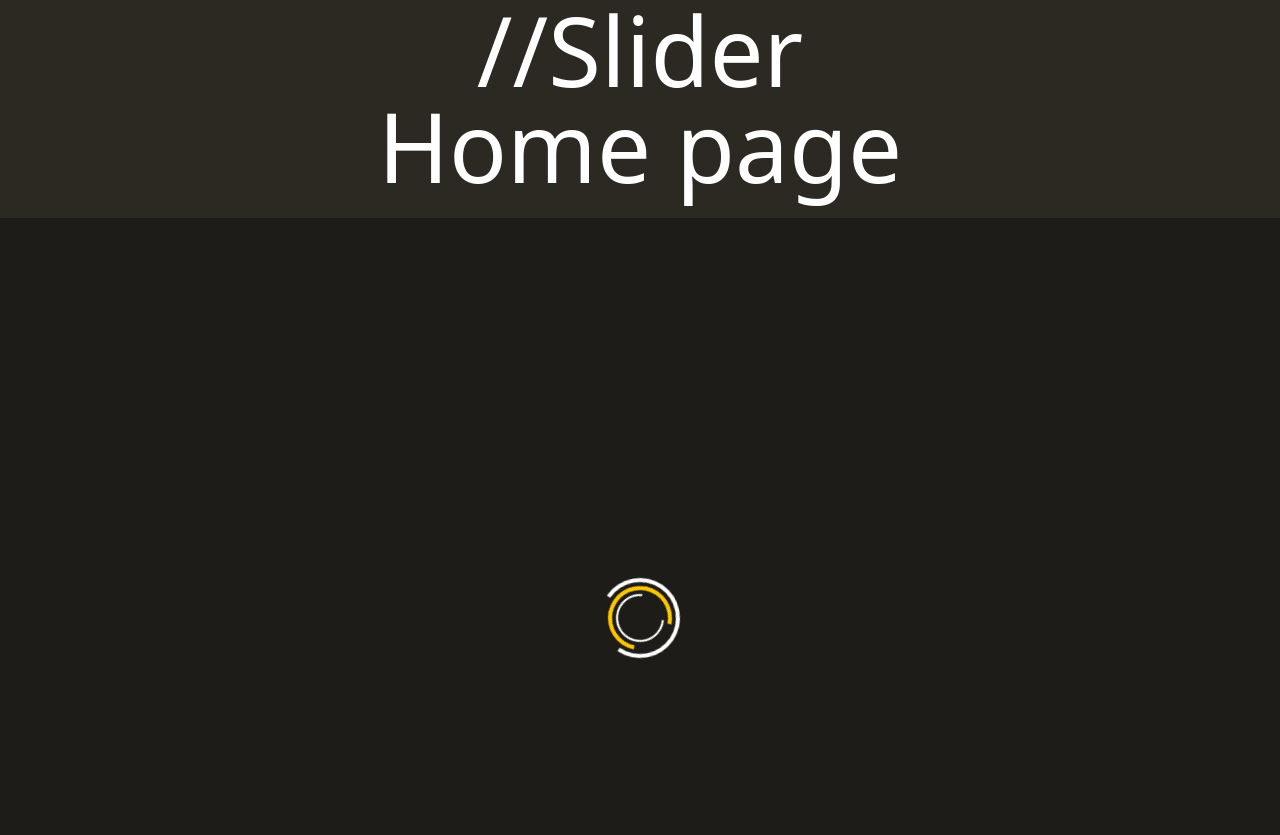
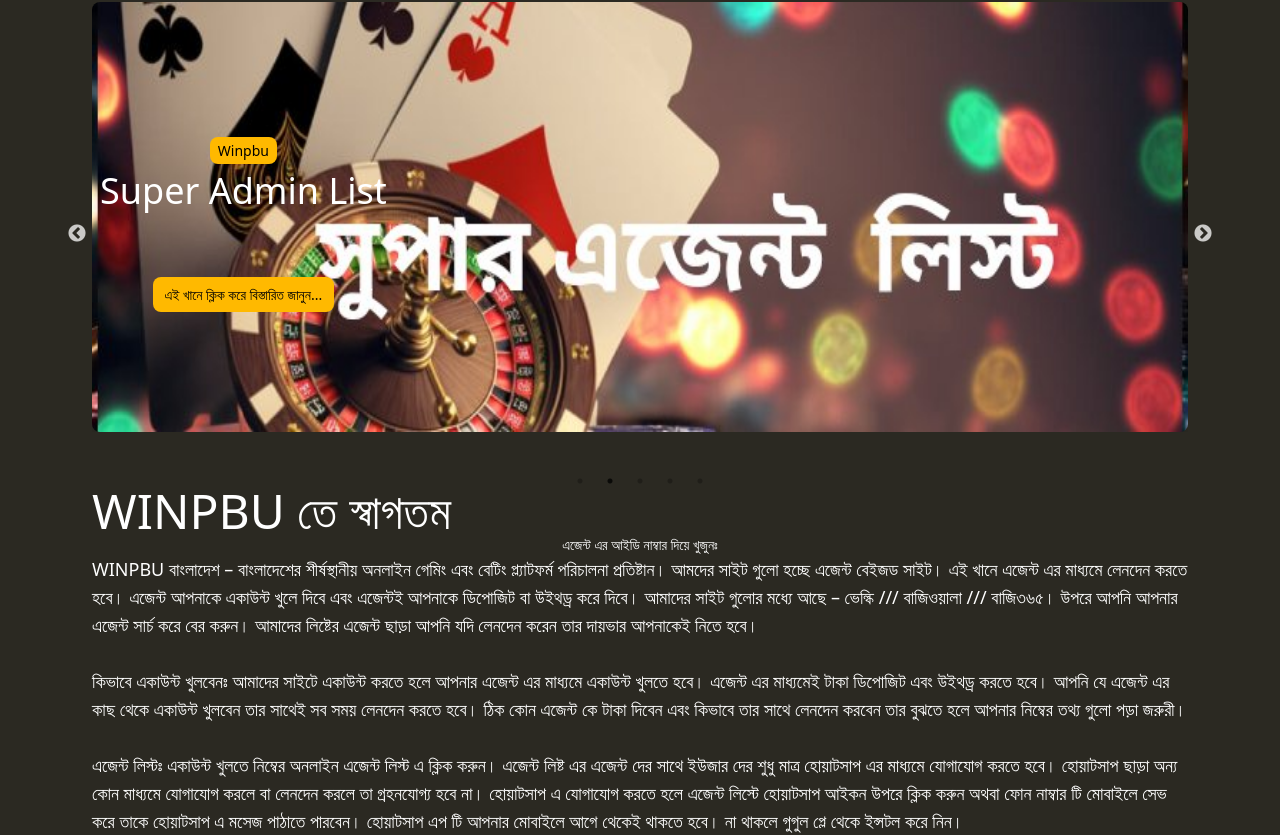
Before and after one commit to triwebic11/trending, a React (Vite) app in the folder client/: page / in a window 1280 px wide. Shown: the part 428-1263 px from the top of the page. Built offline with nearby package versions, Linux system fonts and the light colour scheme.

Commit message:
Home page design

```diff
--- a/client/src/components/ImageBoxDesigner.jsx
+++ b/client/src/components/ImageBoxDesigner.jsx
@@ -6,7 +6,7 @@
       <img
         src={imgSrc}
         alt={alt}
-        className="w-full rounded-lg shadow-lg hover:scale-120 hover:-rotate-6 duration-300"
+        className=" w-full h-[430px] rounded-lg shadow-lg hover:scale-120 hover:-rotate-6 duration-300"
       />
     </div>
   );
--- /dev/null
+++ b/client/src/components/SecondSlid.jsx
@@ -0,0 +1,86 @@
+import React from "react";
+import siteamdin from "../assets/site-admin-list.jpg";
+import subadmin from "../assets/sub-admin.jpg";
+import superadmin from "../assets/super-agent.jpg";
+import masteragent from "../assets/master-agent.jpg";
+import customer from "../assets/customer.jpeg";
+import Slider from "react-slick";
+import "slick-carousel/slick/slick.css";
+import "slick-carousel/slick/slick-theme.css";
+
+import SubBoxOfSecondSlid from "./SubBoxOfSecondSlid";
+import ImageBoxDesigner from "./ImageBoxDesigner";
+const SecondSlid = () => {
+  const settings = {
+    dots: true,
+    infinite: true,
+    speed: 400,
+    autoplay: true,
+    autoplaySpeed: 5000,
+    slidesToShow: 1,
+    slidesToScroll: 1,
+    cssEase: "linear",
+  };
+  return (
+    <div>
+      <div className="slider-container relative mb-4 rounded-lg">
+        <Slider {...settings}>
+          <div className="w-full h-52 relative">
+            <ImageBoxDesigner
+              imgSrc={masteragent}
+              alt="Master agent list"
+              className="h-52 opacity-60"
+            />
+            <SubBoxOfSecondSlid
+              link={"/masteragentlist"}
+              title="Master Agent List"
+            />
+          </div>
+          <div className="w-full h-52 relative">
+            <ImageBoxDesigner
+              imgSrc={superadmin}
+              alt="Super admin list"
+              className="h-52 opacity-60"
+            />
+            <SubBoxOfSecondSlid
+              link={"/superagentlist"}
+              title="Super Admin List"
+            />
+          </div>
+          <div className="w-full h-52 relative">
+            <ImageBoxDesigner
+              imgSrc={subadmin}
+              alt="Sub admin list"
+              className="h-52 opacity-60"
+            />
+            <SubBoxOfSecondSlid link={"/subadminlist"} title="Sub Admin List" />
+          </div>
+          <div className="w-full h-52 relative">
+            <ImageBoxDesigner
+              imgSrc={siteamdin}
+              alt="Site admin list"
+              className="h-52 opacity-60"
+            />
+            <SubBoxOfSecondSlid
+              link={"/siteadminlist"}
+              title="Site Admin List"
+            />
+          </div>
+          <div className="w-full h-52 relative">
+            <ImageBoxDesigner
+              imgSrc={customer}
+              alt="Customer Servics"
+              className="h-52 opacity-60"
+            />
+            <SubBoxOfSecondSlid
+              link={"/customerservics"}
+              title="Customer Service"
+            />
+          </div>
+        </Slider>
+      </div>
+    </div>
+  );
+};
+
+export default SecondSlid;
--- /dev/null
+++ b/client/src/components/SubBoxOfSecondSlid.jsx
@@ -0,0 +1,28 @@
+import React from "react";
+import { Link } from "react-router-dom";
+
+const SubBoxOfSecondSlid = ({ link, title }) => {
+  return (
+    <div className=" absolute top-1/3 left-2 flex flex-col gap-1 z-20">
+      <div>
+        <Link to={link} className="text-black">
+          <span className="bg-amber-400 px-2 py-1 rounded-lg text-sm  hover:cursor-pointer hover:bg-orange-500">
+            Winpbu
+          </span>
+        </Link>
+      </div>
+      <div className="text-4xl text-white cursor-pointer">
+        <Link to={link}>{title}</Link>
+      </div>
+      <div>
+        <Link to={link}>
+          <span className="bg-amber-400 px-3 py-2 rounded-lg text-sm text-black hover:cursor-pointer hover:bg-orange-500">
+            এই খানে ক্লিক করে বিস্তারিত জানুন...
+          </span>
+        </Link>
+      </div>
+    </div>
+  );
+};
+
+export default SubBoxOfSecondSlid;
--- a/client/src/pages/CustomerServics.jsx
+++ b/client/src/pages/CustomerServics.jsx
@@ -3,7 +3,7 @@
 import customer from "../assets/customer.jpeg";
 import { FaWhatsappSquare } from "react-icons/fa";
 import { Link } from "react-router-dom";
-import ImageBoxDesigner from "../components/ImageBoxDesigner";
+
 
 const CustomerServics = () => {
   const data = [
--- a/client/src/pages/Home.jsx
+++ b/client/src/pages/Home.jsx
@@ -1,12 +1,56 @@
 import React from "react";
 import Container from "../components/Container";
+import SecondSlid from "../components/SecondSlid";
 
 const Home = () => {
   return (
     <div>
       <Container className="my-6 px-7  text-center text-white text-8xl">
-        //Slider
-        <div>Home page</div>
+        <div className="relative">
+          <SecondSlid />
+          <div className="text-left my-5">
+            <div>
+              <h1 className="text-5xl">WINPBU তে স্বাগতম</h1>
+            </div>
+            <div>
+              <h3 className="text-center text-sm">
+                এজেন্ট এর আইডি নাম্বার দিয়ে খুজুনঃ
+              </h3>
+            </div>
+            <div className=" text-lg ">
+              <p>
+                WINPBU বাংলাদেশ – বাংলাদেশের শীর্ষস্থানীয় অনলাইন গেমিং এবং
+                বেটিং প্ল্যাটফর্ম পরিচালনা প্রতিষ্টান। আমদের সাইট গুলো হচ্ছে
+                এজেন্ট বেইজড সাইট। এই খানে এজেন্ট এর মাধ্যমে লেনদেন করতে হবে।
+                এজেন্ট আপনাকে একাউন্ট খুলে দিবে এবং এজেন্টই আপনাকে ডিপোজিট বা
+                উইথড্র করে দিবে। আমাদের সাইট গুলোর মধ্যে আছে – ভেল্কি ///
+                বাজিওয়ালা /// বাজি৩৬৫। উপরে আপনি আপনার এজেন্ট সার্চ করে বের
+                করুন। আমাদের লিষ্টের এজেন্ট ছাড়া আপনি যদি লেনদেন করেন তার দায়ভার
+                আপনাকেই নিতে হবে।
+              </p>
+              <br />
+              <p>
+                কিভাবে একাউন্ট খুলবেনঃ আমাদের সাইটে একাউন্ট করতে হলে আপনার
+                এজেন্ট এর মাধ্যমে একাউন্ট খুলতে হবে। এজেন্ট এর মাধ্যমেই টাকা
+                ডিপোজিট এবং উইথড্র করতে হবে। আপনি যে এজেন্ট এর কাছ থেকে একাউন্ট
+                খুলবেন তার সাথেই সব সময় লেনদেন করতে হবে। ঠিক কোন এজেন্ট কে টাকা
+                দিবেন এবং কিভাবে তার সাথে লেনদেন করবেন তার বুঝতে হলে আপনার
+                নিম্বের তথ্য গুলো পড়া জরুরী।
+              </p>
+              <br />
+              <p>
+                এজেন্ট লিস্টঃ একাউন্ট খুলতে নিম্বের অনলাইন এজেন্ট লিস্ট এ ক্লিক
+                করুন। এজেন্ট লিষ্ট এর এজেন্ট দের সাথে ইউজার দের শুধু মাত্র
+                হোয়াটসাপ এর মাধ্যমে যোগাযোগ করতে হবে। হোয়াটসাপ ছাড়া অন্য কোন
+                মাধ্যমে যোগাযোগ করলে বা লেনদেন করলে তা গ্রহনযোগ্য হবে না।
+                হোয়াটসাপ এ যোগাযোগ করতে হলে এজেন্ট লিস্টে হোয়াটসাপ আইকন উপরে
+                ক্লিক করুন অথবা ফোন নাম্বার টি মোবাইলে সেভ করে তাকে হোয়াটসাপ এ
+                মসেজ পাঠাতে পারবেন। হোয়াটসাপ এপ টি আপনার মোবাইলে আগে থেকেই
+                থাকতে হবে। না থাকলে গুগুল প্লে থেকে ইন্সটল করে নিন।
+              </p>
+            </div>
+          </div>
+        </div>
       </Container>
     </div>
   );
--- a/client/src/pages/QuestionAnswer.jsx
+++ b/client/src/pages/QuestionAnswer.jsx
@@ -27,14 +27,12 @@
               </div>
 
               {/* Image */}
-              {/* <div className="w-full h-auto mb-6 overflow-hidden cursor-pointer">
-                <img
-                  src={rule}
-                  alt="Rules and Regulations"
-                  className="w-full rounded-lg shadow-lg hover:scale-120 hover:-rotate-6 duration-300"
-                />
-              </div> */}
-              <ImageBoxDesigner imgSrc={rule} alt="Rules and Regulation" />
+
+              <ImageBoxDesigner
+                imgSrc={rule}
+                alt="Rules and Regulation"
+                className="h-96"
+              />
               {/* Main Content */}
               <p className="text-lg leading-relaxed mb-10 text-center">
                 <span className="font-bold">WINPBU</span> – শর্ত এবং নিয়ম এই
@@ -61,7 +59,11 @@
               </div>
 
               {/* Image */}
-              <ImageBoxDesigner imgSrc={money} alt="Money Transfer" />
+              <ImageBoxDesigner
+                imgSrc={money}
+                alt="Money Transfer"
+                className="h-96"
+              />
               {/* Main Content */}
               <p className="text-lg leading-relaxed mb-10  text-center">
                 বিকাশ / নগদ / রকেট বা অন্যান্য মোবাইল ব্যাংকিংএর সময় সীমাঃ-
@@ -81,7 +83,11 @@
               </div>
 
               {/* Image */}
-              <ImageBoxDesigner imgSrc={register} alt="Register" />
+              <ImageBoxDesigner
+                imgSrc={register}
+                alt="Register"
+                className="h-96"
+              />
               {/* Main Content */}
               <p className="text-lg leading-relaxed mb-10 text-center">
                 <span className="font-bold">WINPBU</span> – শর্ত এবং নিয়ম এই
```
